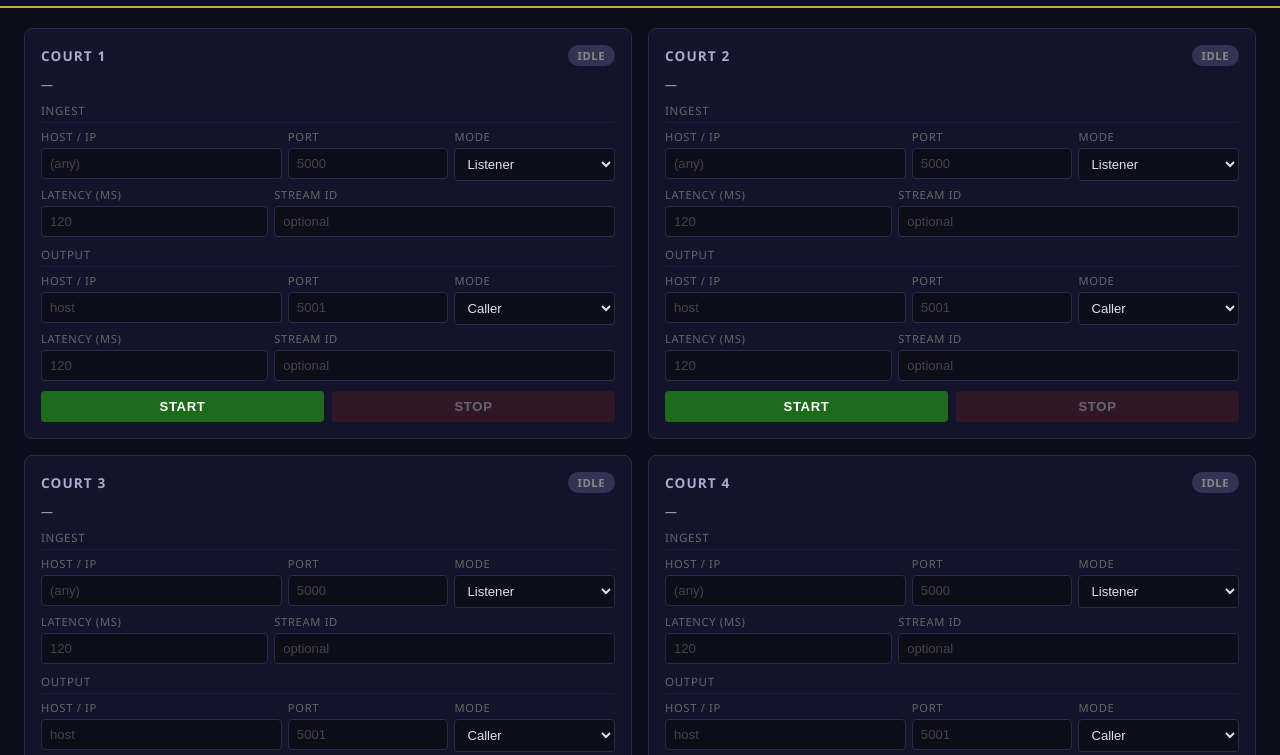
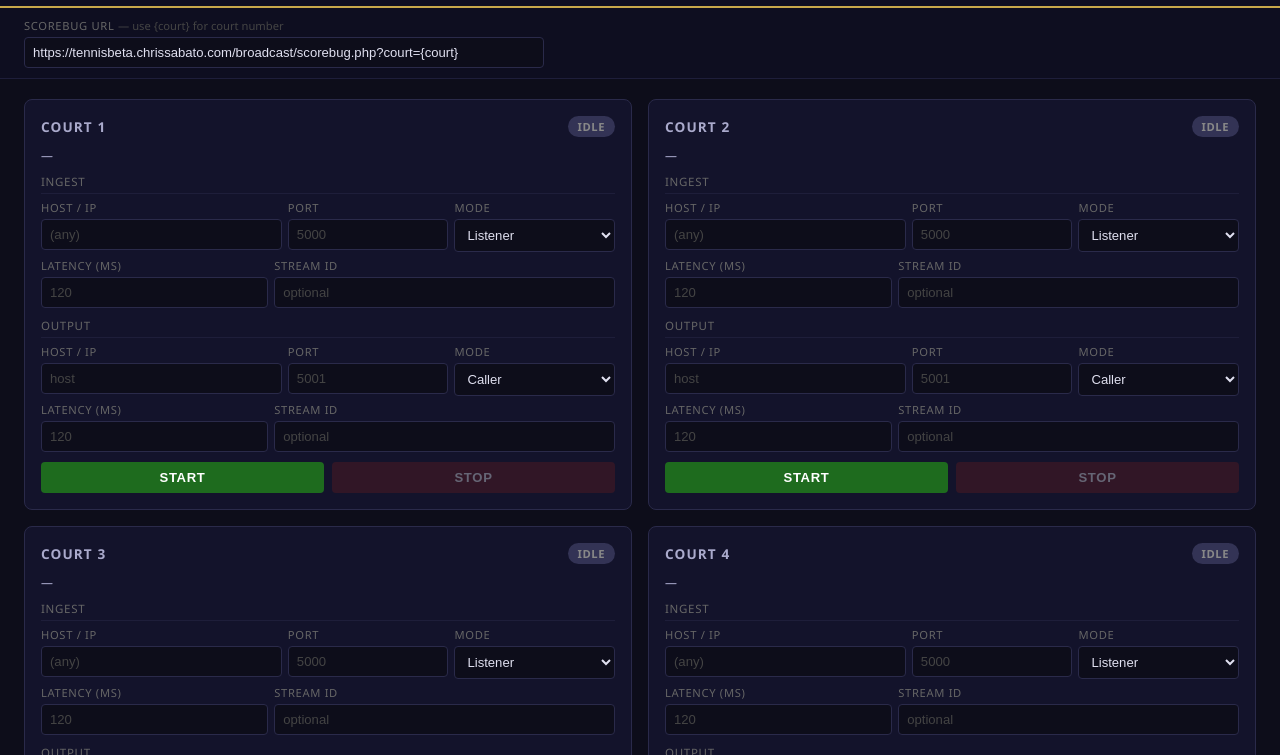
Before and after one commit to chrissabato/Tennis-SRT-Scorebug-Gateway, a website: page public/index.html in a window 1280 px wide. Shown: the part 65-820 px from the top of the page. Drawn offline with Linux system fonts and the light colour scheme.

Commit message:
Add configurable scorebug URL setting
Global settings bar with URL template field. Use {court} as placeholder
for court number. Defaults to tennisbeta URL. Persists in localStorage.

Co-Authored-By: Claude Sonnet 4.6 <noreply@anthropic.com>

```diff
--- a/public/app.js
+++ b/public/app.js
@@ -4,6 +4,16 @@
   const NUM_STREAMS = 6;
   const grid = document.getElementById('stream-grid');
   const scoreStatusEl = document.getElementById('score-status');
+
+  const DEFAULT_BUG_URL = 'https://tennisbeta.chrissabato.com/broadcast/scorebug.php?court={court}';
+  const scorebugUrlEl = document.getElementById('scorebug-url');
+  scorebugUrlEl.value = load('scorebug-url', DEFAULT_BUG_URL);
+  scorebugUrlEl.addEventListener('input', () => save('scorebug-url', scorebugUrlEl.value));
+
+  function getBugUrl(courtNumber) {
+    const tpl = scorebugUrlEl.value.trim() || DEFAULT_BUG_URL;
+    return tpl.replace('{court}', courtNumber);
+  }
 
   const panels = [];
   for (let i = 0; i < NUM_STREAMS; i++) {
@@ -194,7 +204,7 @@
       p.scorebugImg.style.display = 'block';
       if (!p._bugTimer) {
         const refresh = () => {
-          p.scorebugImg.src = `https://tennisbeta.chrissabato.com/broadcast/scorebug.php?court=${p.courtNumber}&_=${Date.now()}`;
+          p.scorebugImg.src = getBugUrl(p.courtNumber) + `&_=${Date.now()}`;
         };
         refresh();
         p._bugTimer = setInterval(refresh, 2000);
@@ -237,7 +247,7 @@
       const res = await fetch('/api/stream/start', {
         method: 'POST',
         headers: { 'Content-Type': 'application/json' },
-        body: JSON.stringify({ matchIndex: i, srtInput, srtOutput }),
+        body: JSON.stringify({ matchIndex: i, srtInput, srtOutput, bugUrl: getBugUrl(i + 1) }),
       });
       const data = await res.json();
       if (!res.ok) alert(data.error || 'Failed to start stream');
--- a/public/index.html
+++ b/public/index.html
@@ -20,6 +20,14 @@
     </div>
   </header>
 
+  <div class="settings-bar">
+    <div class="field-group settings-field">
+      <label>Scorebug URL <span class="settings-hint">— use {court} for court number</span></label>
+      <input type="text" id="scorebug-url" spellcheck="false" autocomplete="off"
+        placeholder="https://example.com/scorebug.php?court={court}">
+    </div>
+  </div>
+
   <main class="grid" id="stream-grid">
     <!-- 6 stream panels injected by app.js -->
   </main>
--- a/public/style.css
+++ b/public/style.css
@@ -54,6 +54,27 @@ header h1 {
 .score-status { font-size: 0.8rem; color: #888; }
 .score-status.ok  { color: #4caf50; }
 .score-status.err { color: #f44336; }
+
+.settings-bar {
+  display: flex;
+  align-items: flex-end;
+  gap: 12px;
+  padding: 10px 24px;
+  background: rgba(15, 15, 35, 0.7);
+  border-bottom: 1px solid #1e1e3a;
+}
+
+.settings-field {
+  max-width: 520px;
+  width: 100%;
+}
+
+.settings-hint {
+  color: #444;
+  font-weight: normal;
+  text-transform: none;
+  letter-spacing: 0;
+}
 
 .grid {
   display: grid;
--- a/server.js
+++ b/server.js
@@ -83,7 +83,7 @@ poller.on('error', () => {
 
 // REST API
 app.post('/api/stream/start', async (req, res) => {
-  const { matchIndex, srtInput, srtOutput } = req.body;
+  const { matchIndex, srtInput, srtOutput, bugUrl } = req.body;
   const idx = parseInt(matchIndex, 10);
 
   if (isNaN(idx) || idx < 0 || idx >= NUM_STREAMS) {
@@ -94,7 +94,7 @@ app.post('/api/stream/start', async (req, res) => {
   }
 
   const mgr = streams.get(idx);
-  await mgr.start(srtInput, srtOutput);
+  await mgr.start(srtInput, srtOutput, bugUrl);
   res.json({ ok: true, status: mgr.status });
 });
 
--- a/src/stream-manager.js
+++ b/src/stream-manager.js
@@ -12,6 +12,7 @@ class StreamManager {
     this.courtNumber = matchIndex + 1;
     this.bugUrl = `https://tennisbeta.chrissabato.com/broadcast/scorebug.php?court=${this.courtNumber}`;
 
+
     this.status = 'idle';
     this.error = null;
     this.stderrTail = '';
@@ -21,7 +22,8 @@ class StreamManager {
     this._renderTimer = null;
   }
 
-  async start(srtInput, srtOutput) {
+  async start(srtInput, srtOutput, bugUrl) {
+    if (bugUrl) this.bugUrl = bugUrl;
     if (this.status === 'live' || this.status === 'starting') return;
 
     this._setStatus('starting');
```
